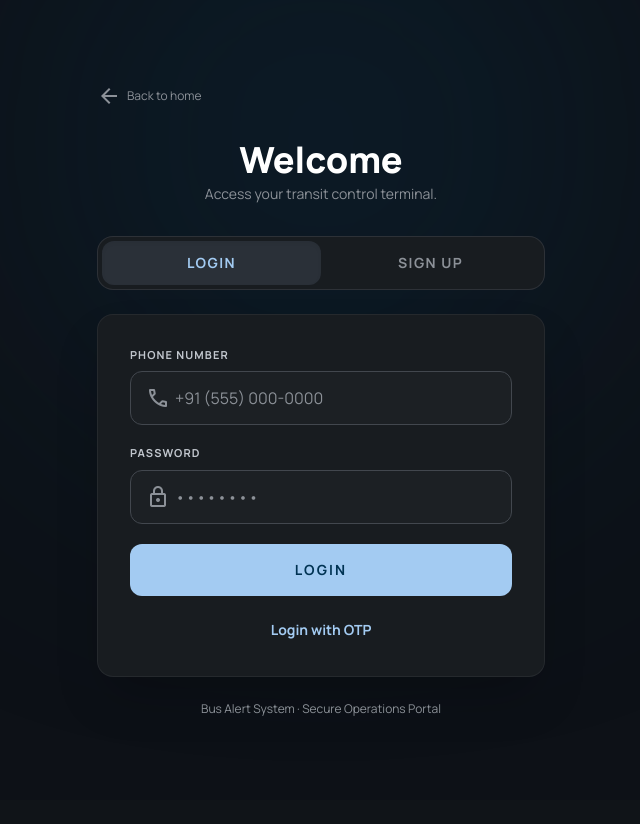
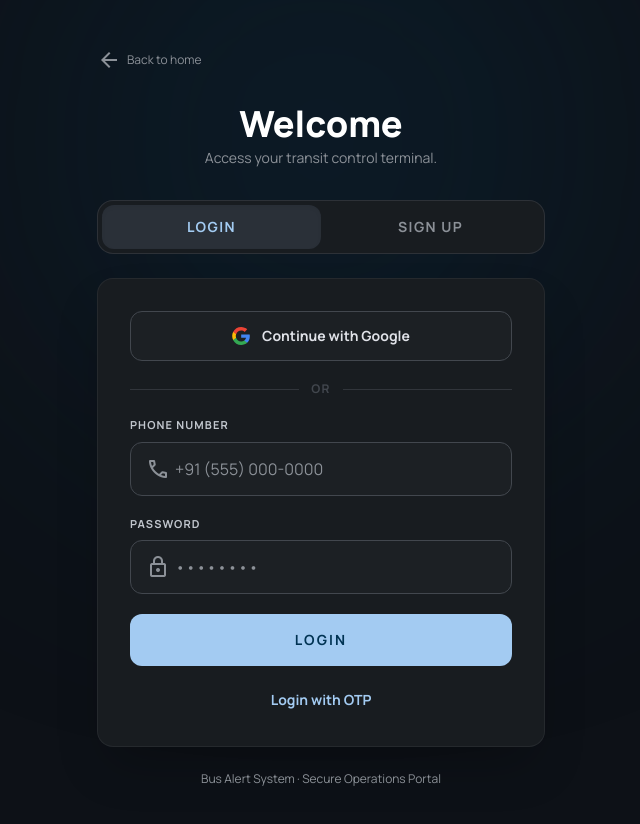
Before and after one commit to makes12005/THE-SENTINEL, a Next.js app in the folder apps/web/: page /login in a window 1280 px wide. Shown: the top 824 px of the page, without its empty margins (319-959 px from the left). Before the commit the page ends 800 px from the top, so only its background shows below. Built offline with nearby package versions, Linux system fonts and the light colour scheme; no server answers.

Commit message:
feat(web): add Continue with Google OAuth button to login/signup

```diff
--- a/apps/web/src/app/login/page.tsx
+++ b/apps/web/src/app/login/page.tsx
@@ -14,6 +14,44 @@ const ROLE_REDIRECTS: Record<string, string> = {
   conductor: '/operator/dashboard',
   driver:    '/operator/dashboard',
 };
+
+const API_URL = process.env.NEXT_PUBLIC_API_URL ?? 'http://localhost:3000';
+
+/* ── Google Sign-In Button ───────────────────────────────────────────────── */
+function GoogleButton({ label = 'Continue with Google' }: { label?: string }) {
+  function handleGoogle() {
+    // Redirect to backend Google OAuth — it will callback with JWT
+    window.location.href = `${API_URL}/api/auth/google`;
+  }
+
+  return (
+    <button
+      type="button"
+      onClick={handleGoogle}
+      className="w-full flex items-center justify-center gap-3 bg-[#1c2024] border border-[#42474e] hover:border-[#a3cbf2]/40 hover:bg-[#222830] text-[#e0e2e8] font-semibold text-sm py-3.5 rounded-xl transition-all active:scale-[0.98]"
+    >
+      {/* Google G SVG */}
+      <svg width="18" height="18" viewBox="0 0 48 48" fill="none" xmlns="http://www.w3.org/2000/svg">
+        <path d="M47.532 24.552c0-1.636-.146-3.2-.418-4.698H24.48v8.883h12.971c-.558 3.013-2.253 5.566-4.8 7.28v6.048h7.771c4.548-4.19 7.11-10.36 7.11-17.513z" fill="#4285F4"/>
+        <path d="M24.48 48c6.51 0 11.97-2.16 15.96-5.835l-7.77-6.048c-2.158 1.449-4.915 2.305-8.19 2.305-6.296 0-11.63-4.252-13.537-9.967H2.897v6.24C6.87 42.933 15.093 48 24.48 48z" fill="#34A853"/>
+        <path d="M10.943 28.455A14.476 14.476 0 0 1 10.11 24c0-1.565.27-3.084.833-4.455v-6.24H2.897A24.02 24.02 0 0 0 .48 24c0 3.882.927 7.553 2.417 10.695l8.046-6.24z" fill="#FBBC05"/>
+        <path d="M24.48 9.578c3.546 0 6.727 1.22 9.23 3.616l6.922-6.922C36.447 2.386 30.99 0 24.48 0 15.093 0 6.87 5.067 2.897 13.305l8.046 6.24c1.906-5.716 7.24-9.967 13.537-9.967z" fill="#EA4335"/>
+      </svg>
+      {label}
+    </button>
+  );
+}
+
+/* ── OR Divider ─────────────────────────────────────────────────────────── */
+function OrDivider() {
+  return (
+    <div className="flex items-center gap-3 my-5">
+      <div className="flex-1 h-px bg-[#42474e]/60" />
+      <span className="text-xs font-semibold text-[#42474e] uppercase tracking-widest">or</span>
+      <div className="flex-1 h-px bg-[#42474e]/60" />
+    </div>
+  );
+}
 
 /* ── OTP Login sub-form ─────────────────────────────────────────────────── */
 function OtpLoginForm() {
@@ -384,6 +422,9 @@ function LoginPageInner() {
 
         {/* Form card */}
         <div className="bg-[#181c20] rounded-2xl p-8 border border-[#42474e]/30 shadow-2xl">
+          {/* Google OAuth — always visible in both tabs */}
+          <GoogleButton label={tab === 'signup' ? 'Sign up with Google' : 'Continue with Google'} />
+          <OrDivider />
           {tab === 'login' ? <PasswordLoginForm /> : <SignUpForm />}
         </div>
 
```
